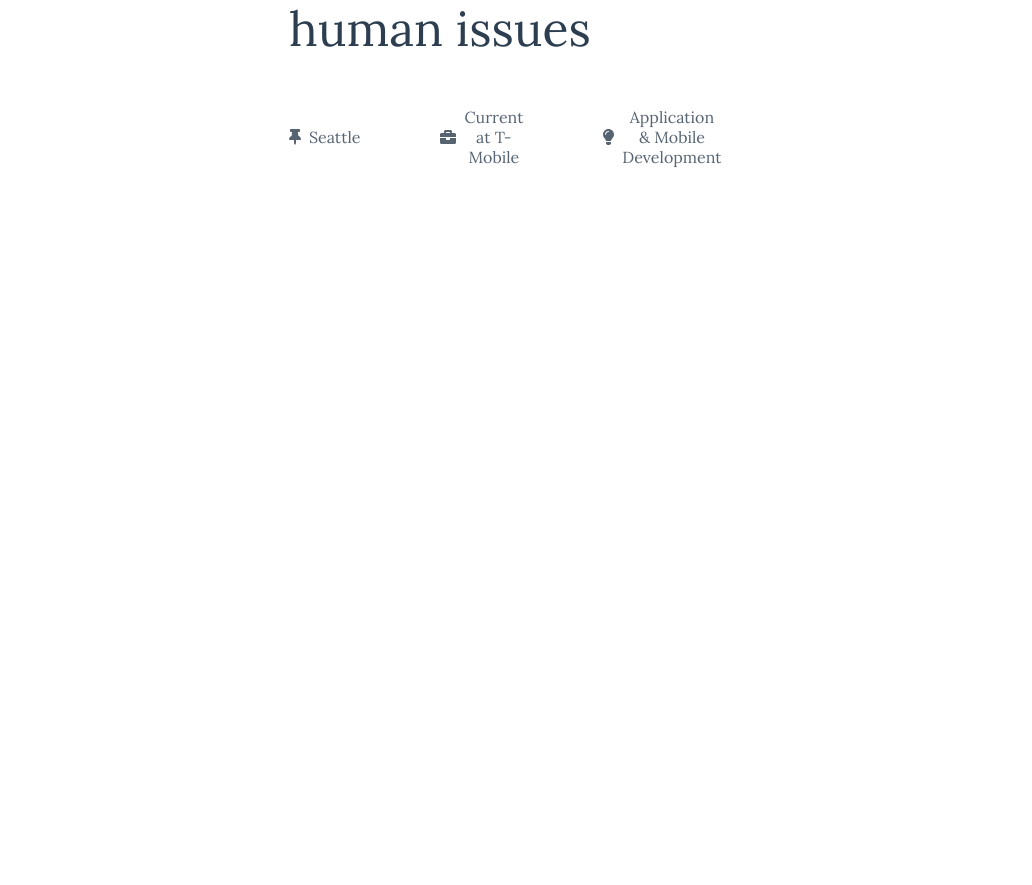
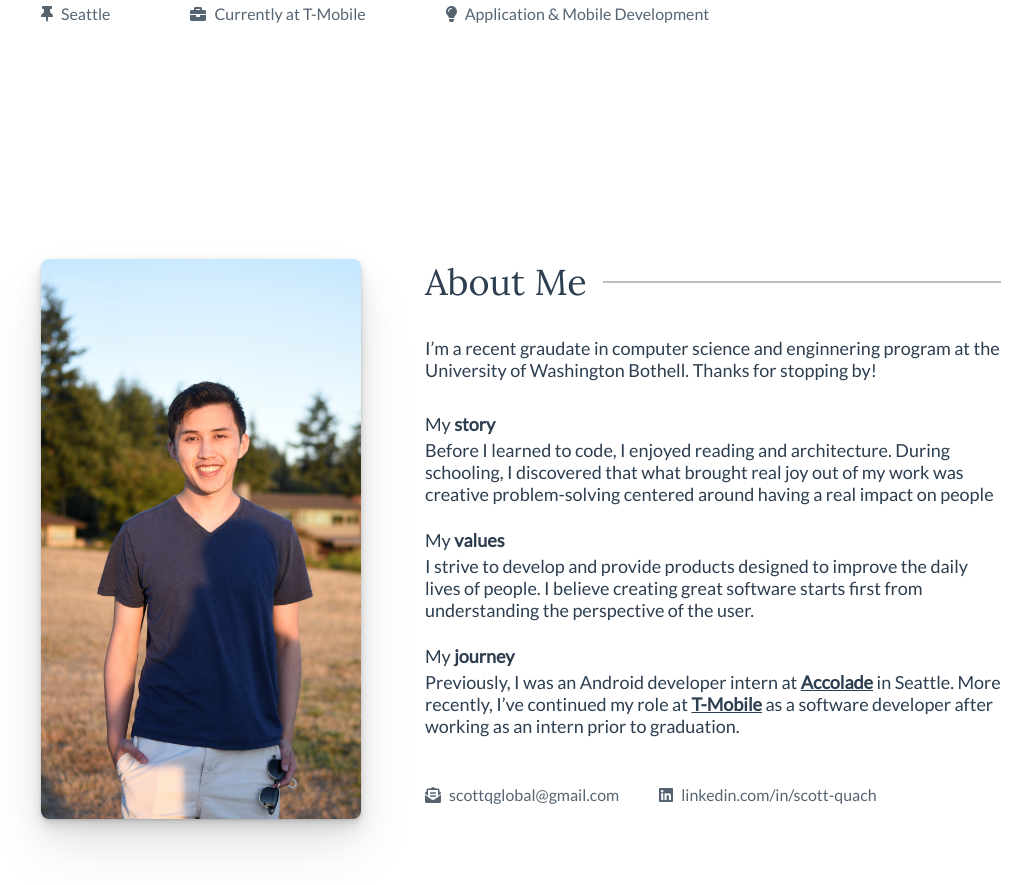
Before and after one commit to scottquach/Personal-Website-2021, a Vue app: page / in a window 1280 px wide. Shown: the part 541-1426 px from the top of the page, without its empty margins (119-1151 px from the left). Before the commit the page ends 800 px from the top, so only its background shows below. Built offline with nearby package versions, Linux system fonts and the light colour scheme.

Commit message:
About me page complete

```diff
--- a/package.json
+++ b/package.json
@@ -9,6 +9,7 @@
   },
   "dependencies": {
     "@fortawesome/fontawesome-svg-core": "^1.2.32",
+    "@fortawesome/free-brands-svg-icons": "^5.15.1",
     "@fortawesome/free-solid-svg-icons": "^5.15.1",
     "@fortawesome/vue-fontawesome": "^2.0.2",
     "core-js": "^3.6.5",
--- a/public/index.html
+++ b/public/index.html
@@ -7,7 +7,7 @@
   <meta name="viewport" content="width=device-width,initial-scale=1.0">
   <link rel="icon" href="<%= BASE_URL %>favicon.ico">
   <link rel="preconnect" href="https://fonts.gstatic.com">
-  <link href="https://fonts.googleapis.com/css2?family=Lora&display=swap" rel="stylesheet">
+  <link href="https://fonts.googleapis.com/css2?family=Lato&family=Lora&display=swap" rel="stylesheet">
   <title>
     <%= htmlWebpackPlugin.options.title %>
   </title>
--- a/src/App.vue
+++ b/src/App.vue
@@ -1,30 +1,45 @@
 <template>
   <div id="app">
     <hero></hero>
+    <about-me></about-me>
   </div>
 </template>
 
 <script>
 import Hero from "./components/Hero.vue";
+import AboutMe from "./components/AboutMe.vue";
 
 export default {
   name: "App",
   components: {
     Hero,
+    AboutMe,
   },
 };
 </script>
 
 <style>
+body {
+  margin: 0;
+  padding: 0;
+}
+
 #app {
   /* font-family: Avenir, Helvetica, Arial, sans-serif; */
-  font-family: 'Lora', serif;
+  font-family: "Lora", serif;
   -webkit-font-smoothing: antialiased;
   -moz-osx-font-smoothing: grayscale;
   text-align: center;
   color: #2c3e50;
-  margin-top: 60px;
-  padding: 5rem 25rem 0 25rem;
+  /* padding: 0 15rem 0 15rem; */
+}
+
+.pg-width {
+  width: 60rem;
+}
+
+.pg-width--large {
+  width: 80rem;
 }
 
 .line-divider {
@@ -32,4 +47,34 @@ export default {
   width: 100%;
   margin-left: 1rem;
 }
+
+.header {
+  display: flex;
+  align-items: center;
+  justify-content: space-between;
+  margin-bottom: 2rem;
+}
+
+.header .header__text {
+  font-size: 36px;
+  white-space: nowrap;
+}
+
+.tags {
+  display: flex;
+  justify-content: flex-start;
+  margin-top: 3rem;
+  opacity: 0.8;
+  font-family: "Lato", sans-serif;
+}
+
+.tag {
+  display: flex;
+  align-items: center;
+  margin-right: 5rem;
+}
+
+.tag__icon {
+  margin-right: 0.5rem;
+}
 </style>
--- /dev/null
+++ b/src/components/AboutMe.vue
@@ -0,0 +1,123 @@
+<template>
+  <div class="about-me">
+    <div class="content pg-width">
+      <div class="l-profile-image">
+        <img class="profile-image" src="../assets/profile_img.png" />
+      </div>
+      <div class="l-content">
+        <div class="header">
+          <div class="header__text">About Me</div>
+          <div class="line-divider"></div>
+        </div>
+        <div class="summary">
+          I’m a recent graudate in computer science and enginnering program at
+          the University of Washington Bothell. Thanks for stopping by!
+        </div>
+        <section>
+          <div>My <b>story</b></div>
+          <div>
+            Before I learned to code, I enjoyed reading and architecture. During
+            schooling, I discovered that what brought real joy out of my work
+            was creative problem-solving centered around having a real impact on
+            people
+          </div>
+        </section>
+        <section>
+          <div>My <b>values</b></div>
+          <div>
+            I strive to develop and provide products designed to improve the
+            daily lives of people. I believe creating great software starts
+            first from understanding the perspective of the user.
+          </div>
+        </section>
+        <section>
+          <div>My <b>journey</b></div>
+          <div>
+            Previously, I was an Android developer intern at
+            <u><b>Accolade</b></u>
+            in Seattle. More recently, I’ve continued my role at
+            <u><b>T-Mobile</b></u> as a software developer after working as an
+            intern prior to graduation.
+          </div>
+        </section>
+
+        <div class="tags">
+          <div class="tag">
+            <font-awesome-icon
+              class="tag__icon"
+              icon="envelope-open-text"
+            ></font-awesome-icon>
+            <div class="tag__description">scottqglobal@gmail.com</div>
+          </div>
+          <div class="tag">
+            <font-awesome-icon
+              class="tag__icon"
+              :icon="['fab', 'linkedin']"
+            ></font-awesome-icon>
+            <div class="tag__description">linkedin.com/in/scott-quach</div>
+          </div>
+        </div>
+      </div>
+    </div>
+  </div>
+</template>
+
+<style scoped>
+.about-me {
+  display: flex;
+  justify-content: center;
+  align-items: flex-start;
+  height: 85vh;
+}
+
+.content {
+  display: grid;
+  grid-template-columns: 1fr 1.5fr;
+}
+
+.l-profile-image {
+  justify-self: flex-start;
+}
+
+.profile-image {
+  width: 20rem;
+  height: 35rem;
+  object-fit: cover;
+  border-radius: 8px;
+  box-shadow: 0 1px 2px rgba(0, 0, 0, 0.07), 0 2px 4px rgba(0, 0, 0, 0.07),
+    0 4px 8px rgba(0, 0, 0, 0.07), 0 8px 16px rgba(0, 0, 0, 0.07),
+    0 16px 32px rgba(0, 0, 0, 0.07), 0 32px 64px rgba(0, 0, 0, 0.07);
+}
+
+.summary {
+  text-align: start;
+  font-size: 18px;
+  margin-bottom: 2rem;
+}
+
+section {
+  display: flex;
+  flex-direction: column;
+  justify-content: flex-start;
+  align-items: flex-start;
+  margin-bottom: 1.5rem;
+}
+
+section div:first-child {
+  margin-bottom: 0.25rem;
+}
+
+.summary,
+section {
+  font-size: 18px;
+  font-family: "Lato", sans-serif;
+}
+
+section div {
+  text-align: left;
+}
+
+.tag {
+  margin-right: 2.5rem;
+}
+</style>
--- a/src/components/Hero.vue
+++ b/src/components/Hero.vue
@@ -1,5 +1,6 @@
 <template>
   <div class="hero">
+    <div class="content pg-width">
       <div class="header">
         <div class="header__text">👋 Hi, I'm Scott Quach</div>
         <div class="line-divider"></div>
@@ -22,7 +23,7 @@
             class="tag__icon"
             icon="briefcase"
           ></font-awesome-icon>
-        <div class="tag__description">Current at T-Mobile</div>
+          <div class="tag__description">Currently at T-Mobile</div>
         </div>
         <div class="tag">
           <font-awesome-icon
@@ -33,40 +34,25 @@
         </div>
       </div>
     </div>
+  </div>
 </template>
 
 <style scoped>
-.header {
+.hero {
+  height: 100vh;
   display: flex;
+  justify-content: center;
   align-items: center;
-  justify-content: space-between;
-  margin-bottom: 3rem;
 }
 
-.header .header__text {
-  font-size: 36px;
-  white-space: nowrap;
+.content {
+  display: flex;
+  flex-direction: column;
+  justify-content: center;
 }
 
 .summary {
   font-size: 48px;
   text-align: start;
 }
-
-.tags {
-  display: flex;
-  justify-content: flex-start;
-  margin-top: 3rem;
-  opacity: 0.8;
-}
-
-.tag {
-  display: flex;
-  align-items: center;
-  margin-right: 5rem;
-}
-
-.tag__icon {
-  margin-right: 0.5rem;
-}
 </style>
--- a/src/main.js
+++ b/src/main.js
@@ -3,15 +3,21 @@ import App from './App.vue'
 
 Vue.config.productionTip = false
 
+import { faLinkedin } from '@fortawesome/free-brands-svg-icons'
+import { faLinkedinIn } from '@fortawesome/free-brands-svg-icons'
 import { library } from '@fortawesome/fontawesome-svg-core'
 import { faThumbtack } from '@fortawesome/free-solid-svg-icons'
 import { faBriefcase } from '@fortawesome/free-solid-svg-icons'
 import { faLightbulb } from '@fortawesome/free-solid-svg-icons'
+import { faEnvelopeOpenText } from '@fortawesome/free-solid-svg-icons'
 import { FontAwesomeIcon } from '@fortawesome/vue-fontawesome'
 
 library.add(faThumbtack)
 library.add(faBriefcase)
 library.add(faLightbulb)
+library.add(faEnvelopeOpenText)
+library.add(faLinkedin)
+library.add(faLinkedinIn)
 Vue.component('font-awesome-icon', FontAwesomeIcon);
 
 new Vue({
```
Also changed, not shown: src/assets/profile_img.png (added), 1 other file (tests, documents, lock files or other folders). Lines whose indentation alone changed are shown as unchanged.
